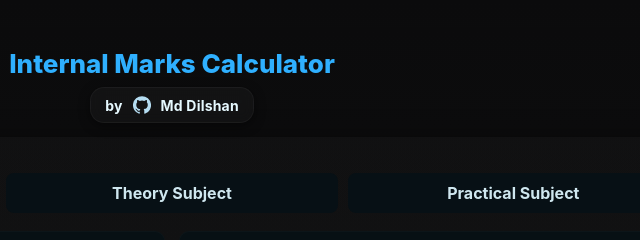
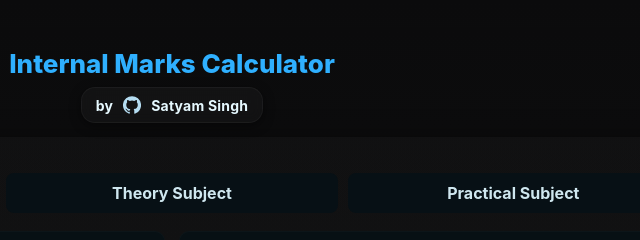
Before and after one commit to TheSatyam-Singh/Internal-Marks-Calculator, a plain HTML site: page index.html in a window 1280 px wide. Shown: the top 240 px of the page, 468-1108 px from the left. Drawn offline with Linux system fonts and the light colour scheme.

Commit message:
Update index.html

```diff
--- a/index.html
+++ b/index.html
@@ -8,15 +8,15 @@
         <meta property="og:title" content="Internal Marks Calculator" />
         <meta property="og:description" content="Calculate Internal marks and Grade easily." />
         <meta property="og:type" content="website" />
-        <meta property="og:url" content="https://imdilshan.github.io/Internal-Marks-Calculator/" />
-        <meta property="og:image" content="https://imdilshan.github.io/Internal-Marks-Calculator/preview1.jpg" />
+        <meta property="og:url" content="https://thesatyam-singh.github.io/Internal-Marks-Calculator/" />
+        <meta property="og:image" content="https://thesatyam-singh.github.io/Internal-Marks-Calculator/preview1.jpg" />
         <meta property="og:image:width" content="1200" />
         <meta property="og:image:height" content="630" />
 
         <meta name="twitter:card" content="summary_large_image" />
         <meta name="twitter:title" content="Internal Marks Calculator" />
         <meta name="twitter:description" content="Calculate Internal marks and Grade easily." />
-        <meta name="twitter:image" content="https://imdilshan.github.io/Internal-Marks-Calculator/preview1.jpg" />
+        <meta name="twitter:image" content="https://thesatyam-singh.github.io/Internal-Marks-Calculator/preview1.jpg" />
 
       <style>
          :root{
@@ -88,12 +88,12 @@
          <header>
             <h1>Internal Marks Calculator</h1>
             <div class="credit-wrap" aria-hidden="false">
-               <a class="credit" href="https://github.com/Imdilshan" target="_blank" rel="noopener noreferrer" aria-label="Open my GitHub profile in a new tab">
+               <a class="credit" href="https://github.com/TheSatyam-Singh" target="_blank" rel="noopener noreferrer" aria-label="Open my GitHub profile in a new tab">
                   <span class="name">by</span>
                   <svg class="gh-icon" viewBox="0 0 24 24" aria-hidden="true" focusable="false">
                      <path d="M12 .297a12 12 0 0 0-3.797 23.396c.6.11.82-.26.82-.577v-2.04c-3.338.726-4.033-1.61-4.033-1.61-.546-1.387-1.333-1.758-1.333-1.758-1.088-.744.083-.729.083-.729 1.205.086 1.84 1.234 1.84 1.234 1.07 1.834 2.809 1.305 3.494.998.108-.776.42-1.305.763-1.605-2.665-.304-5.466-1.333-5.466-5.93 0-1.31.468-2.381 1.235-3.221-.124-.303-.535-1.523.117-3.176 0 0 1.008-.322 3.3 1.23a11.52 11.52 0 0 1 6.003 0c2.29-1.552 3.297-1.23 3.297-1.23.653 1.653.243 2.873.12 3.176.77.84 1.233 1.911 1.233 3.221 0 4.61-2.804 5.624-5.476 5.92.43.37.815 1.1.815 2.22v3.293c0 .32.217.694.825.576A12 12 0 0 0 12 .297"></path>
                   </svg>
-                  <span class="name">Md Dilshan</span>
+                  <span class="name">Satyam Singh</span>
                </a>
             </div>
          </header>
```
